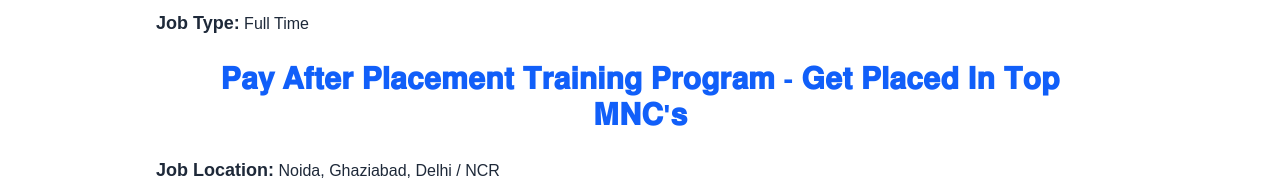
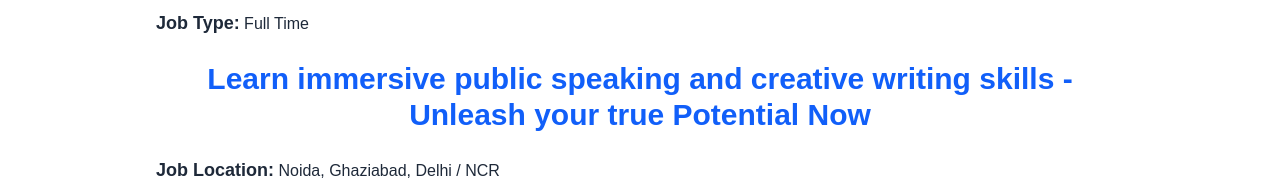
Before and after one commit to MVMGITHB/JobkitayaariFrontend, a Next.js app: page /tech-mahindra-walk-in-drive in a window 1280 px wide. Shown: the part 511-692 px from the top of the page. Built offline with nearby package versions, Linux system fonts and the light colour scheme; no server answers.

Commit message:
ldjflsjd

```diff
--- a/src/components/techMahindra/AnimatedLink.jsx
+++ b/src/components/techMahindra/AnimatedLink.jsx
@@ -17,10 +17,10 @@ export default function AnimatedLink() {
   return (
     <div className="text-center p-4">
       <Link
-        href="https://mvmbs.com/"
+        href="https://spectrum.gotrackier.com/click?campaign_id=183&pub_id=945"
         className={`${colors[colorIndex]} font-bold text-3xl transition-colors duration-500`}
       >
-        𝐏𝐚𝐲 𝐀𝐟𝐭𝐞𝐫 𝐏𝐥𝐚𝐜𝐞𝐦𝐞𝐧𝐭 𝐓𝐫𝐚𝐢𝐧𝐢𝐧𝐠 𝐏𝐫𝐨𝐠𝐫𝐚𝐦 - 𝐆𝐞𝐭 𝐏𝐥𝐚𝐜𝐞𝐝 𝐈𝐧 𝐓𝐨𝐩 𝐌𝐍𝐂'𝐬
+        Learn immersive public speaking and creative writing skills - Unleash your true Potential Now
       </Link>
     </div>
   );
```
